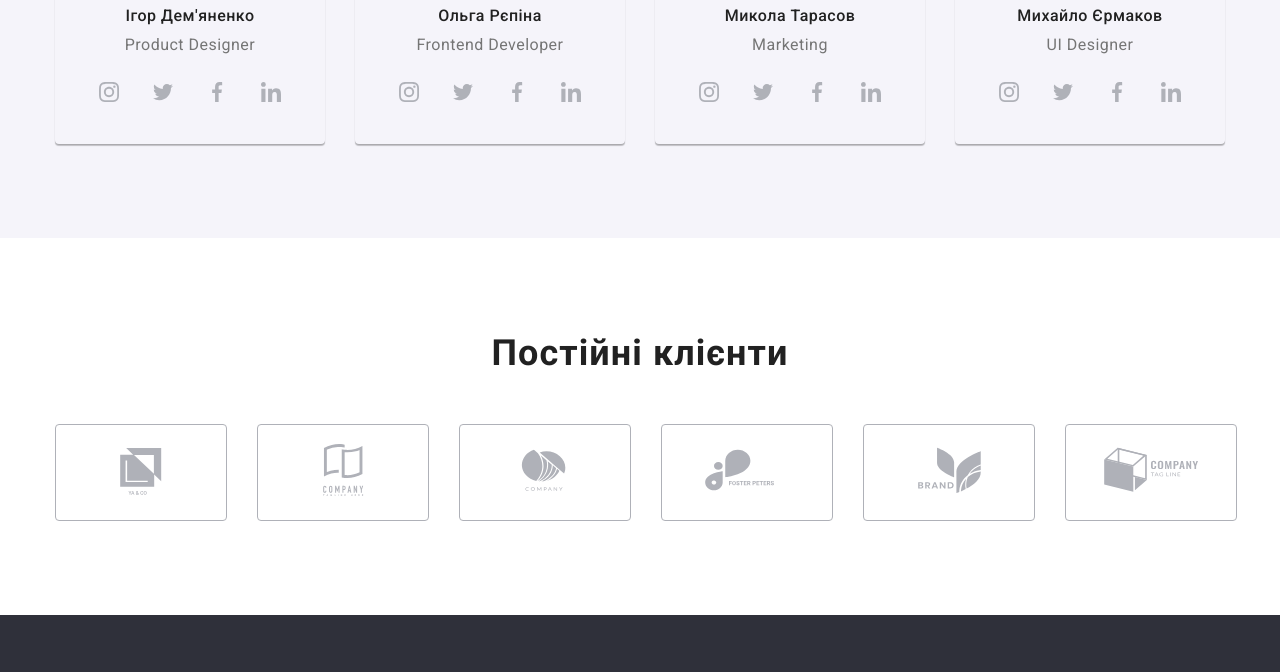
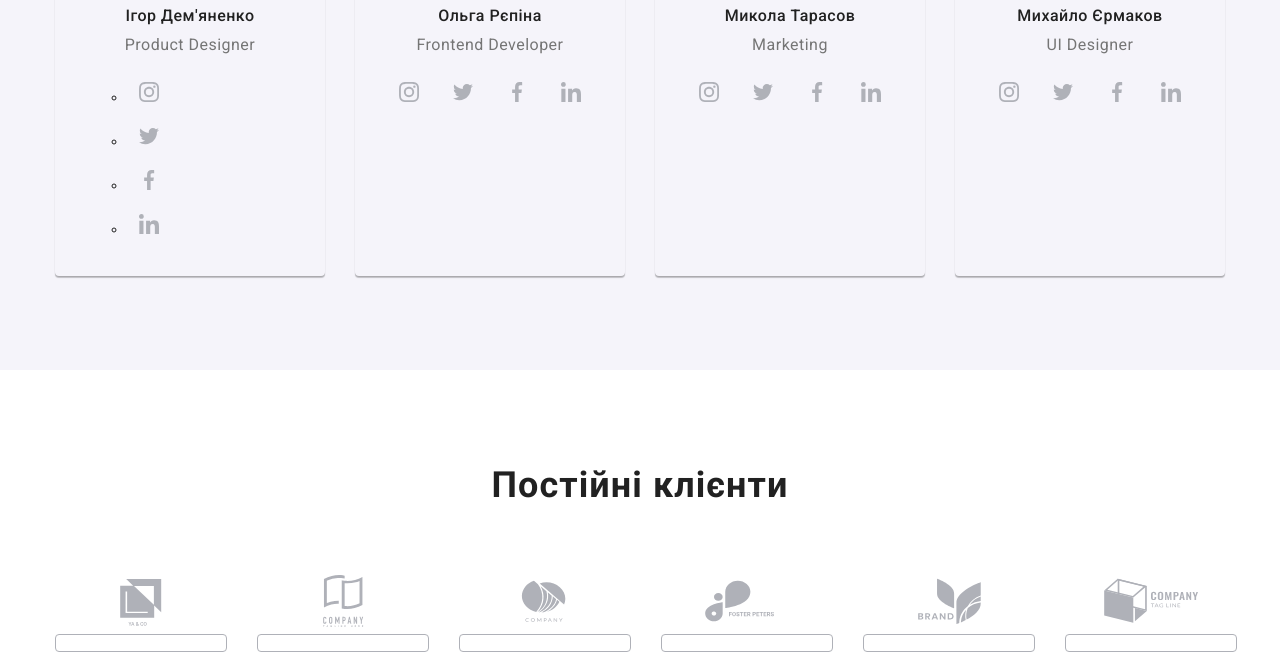
Before and after one commit to OlieHimmars/goit-markup-hw-04, a plain HTML site: page index.html in a window 1280 px wide. Shown: the part 2070-2742 px from the top of the page. Drawn offline with nearby package versions, Linux system fonts and the light colour scheme.

Commit message:
Update index.html

```diff
--- a/index.html
+++ b/index.html
@@ -75,7 +75,7 @@
 						<li class="item-main">
 							<div class="peculiarity-img">
 								<svg class="p-icon">
-									<use href="./images/icons.svg#antenna" width="70" height="65.32"></use>
+									<use href="./images/icons.svg#antenna"></use>
 								</svg>
 							</div>
 							<h3 class="peculiarity-title">увага до деталей</h3>
@@ -86,7 +86,7 @@
 						<li class="item-main">
 							<div class="peculiarity-img">
 								<svg class="p-icon">
-									<use href="./images/icons.svg#clock" width="70" height="67"></use>
+									<use href="./images/icons.svg#clock"></use>
 								</svg>
 							</div>
 							<h3 class="peculiarity-title">пунктуальність</h3>
@@ -97,7 +97,7 @@
 						<li class="item-main">
 							<div class="peculiarity-img">
 								<svg class="p-icon">
-									<use href="./images/icons.svg#diagram" width="70" height="70"></use>
+									<use href="./images/icons.svg#diagram"></use>
 								</svg>
 							</div>
 							<h3 class="peculiarity-title">планування</h3>
@@ -106,7 +106,7 @@
 						<li class="item-main">
 							<div class="peculiarity-img">
 								<svg class="p-icon">
-									<use href="./images/icons.svg#astronaut" width="71" height="71"></use>
+									<use href="./images/icons.svg#astronaut"></use>
 								</svg>
 							</div>
 							<h3 class="peculiarity-title">сучасні технології</h3>
@@ -142,8 +142,8 @@
 							<div class="team">
 								<h3 class="team-member">Ігор Дем'яненко</h3>
 								<p lang="en" class="team-member-text">Product Designer</p>
-								<div class="media-logo">
-									<ul class="list">
+
+								<ul class="media-logo">
 									<li class="item">
 										<a href="#" class="icon-team">
 											<svg class="t-icon">
@@ -173,7 +173,6 @@
 										</a>
 									</li>
 								</ul>
-								</div>
 							</div>
 						</li>
 						<li class="item-main">
@@ -300,35 +299,47 @@
 				<div class="container">
 					<h2 class="regular-customers-title">Постійні клієнти</h2>
 					<ul class="list">
-						<li class="item-main clients">
+						<li class="item-main">
+							<a href="#" class="clients">
 								<svg class="client">
 									<use href="./images/icons.svg#client-one"></use>
 								</svg>
+							</a>
 						</li>
-						<li class="item-main clients">
+						<li class="item-main">
+							<a href="#" class="clients">
 								<svg class="client">
 									<use href="./images/icons.svg#client-two"></use>
 								</svg>
+							</a>
 						</li>
-						<li class="item-main clients">
+						<li class="item-main">
+							<a href="#" class="clients">
 								<svg class="client">
 									<use href="./images/icons.svg#client-three"></use>
 								</svg>
+							</a>
 						</li>
-						<li class="item-main clients">
+						<li class="item-main">
+							<a href="#" class="clients">
 								<svg class="client">
 									<use href="./images/icons.svg#client-four"></use>
 								</svg>
+							</a>
 						</li>
-						<li class="item-main clients">
+						<li class="item-main">
+							<a href="#" class="clients">
 								<svg class="client">
 									<use href="./images/icons.svg#client-five"></use>
 								</svg>
+							</a>
 						</li>
-						<li class="item-main clients">
+						<li class="item-main">
+							<a href="#" class="clients">
 								<svg class="client">
 									<use href="./images/icons.svg#client-six"></use>
 								</svg>
+							</a>
 						</li>
 					</ul>
 				</div>
@@ -365,7 +376,7 @@
 				</div>
 				<div class="social-media">
 					<h3 class="social-media-text">приєднуйтесь</h3>
-					<ul class="list">
+					<ul class="footer-media-list">
 						<li class="item">
 							<a href="#" class="icon-down">
 								<svg class="a-icon">
```
Lines whose indentation alone changed are shown as unchanged.
